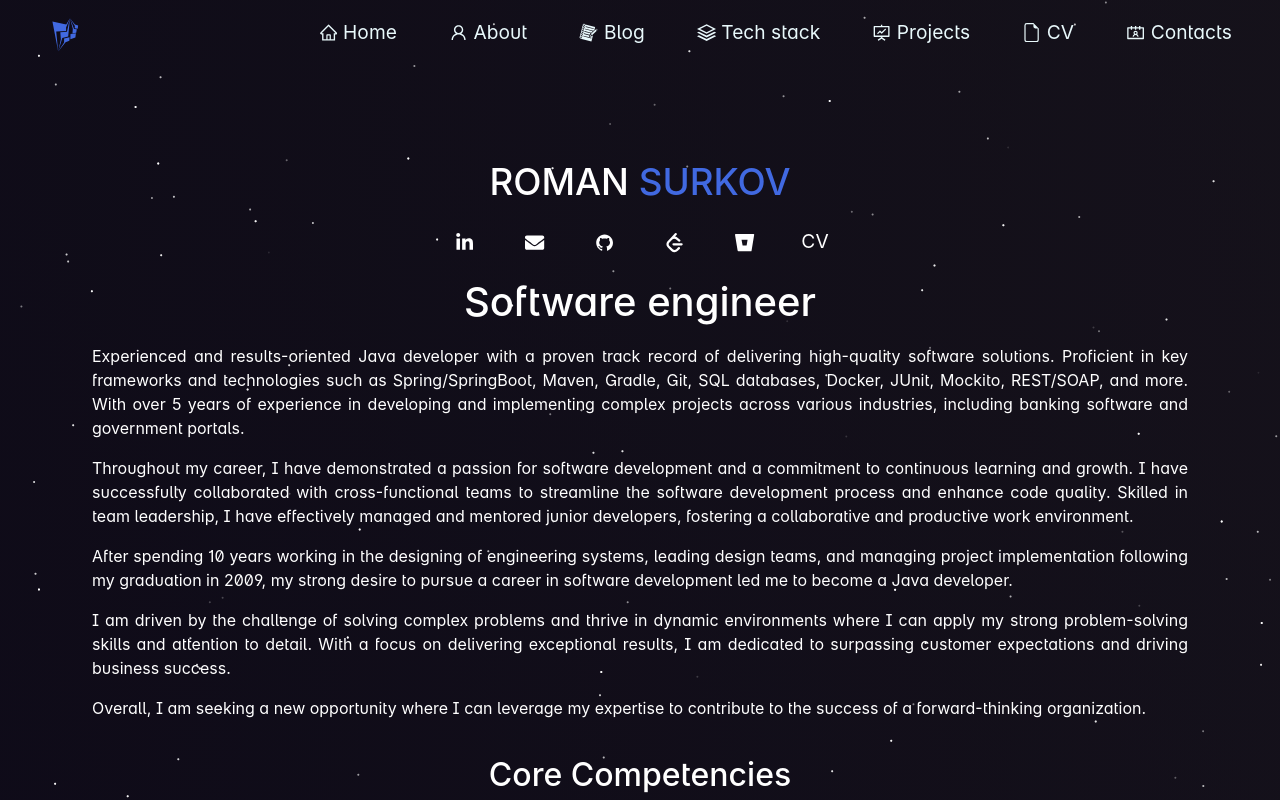
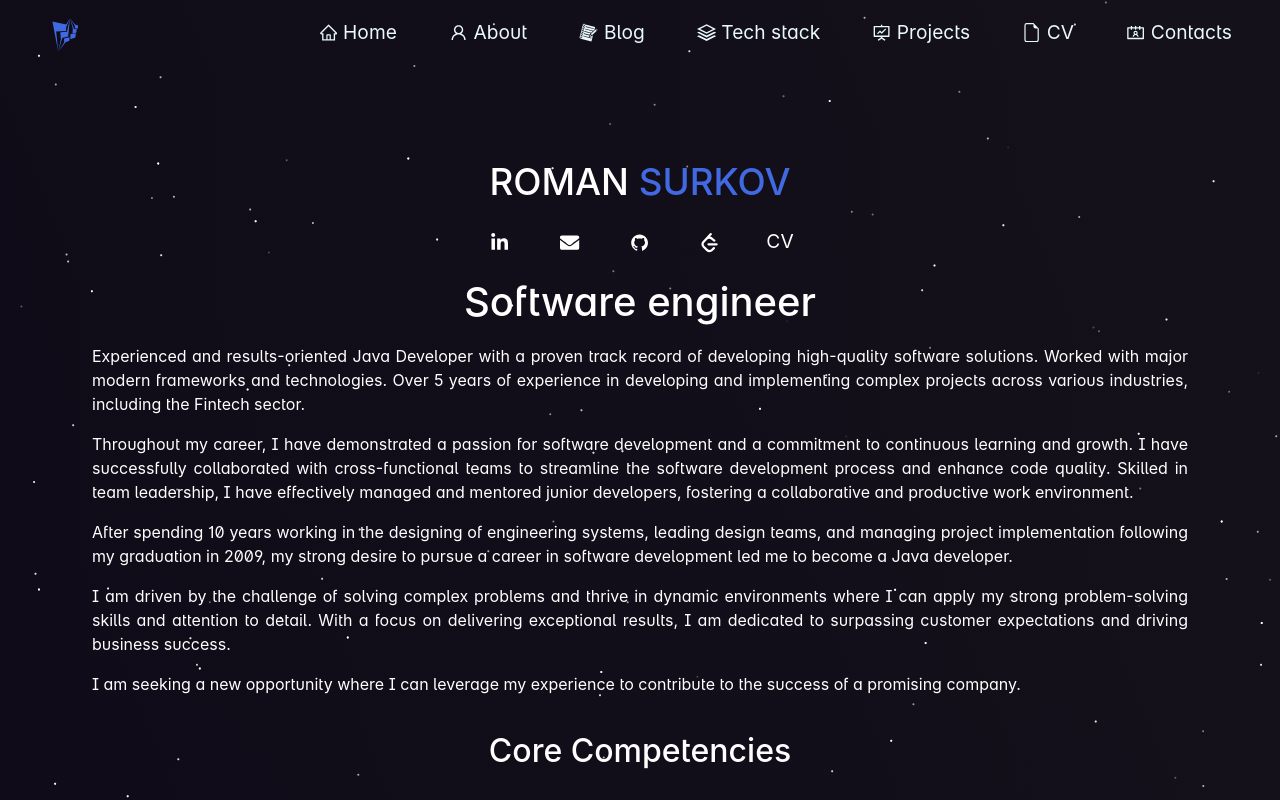
Before and after one commit to s-rb/portfolio-front, a React (Create React App) app: page /cv in a window 1280 px wide. Shown: the top 800 px of the page. Built offline with nearby package versions, Linux system fonts and the light colour scheme; a web font is replaced by a local one.

Commit message:
CV edited, removed bitbucket link (because it blocks all russians)

```diff
--- a/src/ExperienceData.js
+++ b/src/ExperienceData.js
@@ -6,6 +6,10 @@ export const Companies = {
     It_one: {
         name: 'It-one',
         url: 'https://it-one.ru'
+    },
+    AlfaBank: {
+        name: 'Alfa-Bank',
+        url: 'https://alfabank.ru'
     },
     Colvir: {
         name: 'Colvir Software Solutions',
@@ -39,37 +43,49 @@ export const Companies = {
 
 export const ExperienceData = [
     {
-        period: "10.2021 - now",
+        period: "12.2023 - now",
+        company: Companies.AlfaBank,
+        position: "Lead software engineer",
+        description: "- Developed various solutions for a project managing biometric data of clients and employees: collection, storage, processing, and integration with other Bank systems and government agencies.\n" +
+            "- Migrated all microservices to a modern technology stack.\n" +
+            "- Developed several parts of functionality within tight deadlines to comply with rapidly changing legislation, enabling the Bank to retain licenses for working with biometrics.\n" +
+            "- Significantly improved logging on the project, allowing the support team in the production environment to more effectively monitor and analyze events.\n" +
+            "- Officially performed the functions of the team Scrum Master, conducting all necessary meetings and ensuring the relevance of tasks and the backlog."
+    }, {
+        period: "10.2021 - 12.2023",
         company: Companies.It_one,
         position: "Senior software engineer",
-        description: "I developed banking software for one of the largest banks in the country. This included " +
+        description: "- I developed banking software for one of the largest banks in the country. This included " +
             "implementing a digital signature project for clients, which attracted new partners and tripled the number " +
-            "of issued loans. I also redirected loan applications from another lending direction, which resulted in an " +
-            "additional flow of loan applications. I performed several technical improvements that significantly reduced " +
+            "of issued loans.\n" +
+            "- I also redirected loan applications from another lending direction, which resulted in an " +
+            "additional flow of loan applications.\n" +
+            "- Performed several technical improvements that significantly reduced " +
             "production time, such as separating microservices from another team, increasing test coverage for existing " +
             "code, and making many modifications for the successful implementation of a new accelerated CI/CD process " +
             "and passing Quality Gates.\n" +
-            "I decomposed tasks, estimated labor costs jointly with the Product Owner, performed code reviews, " +
+            "- I decomposed tasks, estimated labor costs jointly with the Product Owner, performed code reviews, " +
             "supervised other developers, and planned and prepared software releases to production."
     }, {
         period: "09.2020 - 10.2021",
         company: Companies.Colvir,
         position: "Java developer",
-        description: "I took part in maintaining the company's main product, banking software, for various banks " +
-            "worldwide. Modernized it by migrating logic from database procedures to Java microservices. Developed a " +
-            "service for receiving multicast data from the stock exchange, in a multithreading mode from multiple " +
+        description: "- I took part in maintaining the company's main product, banking software, for various banks " +
+            "worldwide. Modernized it by migrating logic from database procedures to Java microservices.\n" +
+            "- Developed a service for receiving multicast data from the stock exchange, in a multithreading mode from multiple " +
             "channels, with the exclusion of duplicate messages, control of omissions, and the implementation of other " +
             "business logic. This allowed clients (banks) to provide an extended range of services"
     }, {
         period: "07.2020 - 09.2021",
         company: Companies.Codemark,
         position: "Programmer",
-        description: "Developed the backend for a sports federation portal and an application for working with the " +
-            "database of a government electoral system. Implemented full-text search (by vectors) in the PostgreSQL " +
-            "database. Created an approximate search by multiple parameters using the similarity function based on " +
+        description: "- Developed the backend for a sports federation portal and an application for working with the " +
+            "database of a government electoral system.\n" +
+            "- Implemented full-text search (by vectors) in the PostgreSQL database.\n" +
+            "- Created an approximate search by multiple parameters using the similarity function based on " +
             "trigrams in the database, with the ability to set arbitrary search accuracy. This simplified data entry " +
-            "by operators about users, user search, and error correction in a large amount of personal data. Additionally, " +
-            "I developed a functionality for mass creation of data records about clients based on uploaded data in text " +
+            "by operators about users, user search, and error correction in a large amount of personal data.\n" +
+            "- Additionally, I developed a functionality for mass creation of data records about clients based on uploaded data in text " +
             "format, after passing quality control that was also done by me"
     }
 ];
@@ -112,15 +128,15 @@ export const EngineeringExperienceData = [
         period: "07.2009 - 11.2019",
         company: `${Companies.Ey.name} / ${Companies.Nipi.name} / ${Companies.Rostelecom.name} / ${Companies.Sys.name} / ${Companies.Ets.name}`,
         position: "Chief project engineer / Lead design engineer / Contractor / Expert",
-        description: "Monitored construction work and equipment delivery for the industrial infrastructure of the Amur " +
+        description: "- Monitored construction work and equipment delivery for the industrial infrastructure of the Amur " +
             "Gas Processing Plant project as an expert.\n" +
-            "Performed control, monitoring, and technical supervision over the construction of the Blagoveschenskaya " +
+            "- Performed control, monitoring, and technical supervision over the construction of the Blagoveschenskaya " +
             "TPP reconstruction project as part of an audit. Analyzed payments for construction and equipment totaling " +
             "$100 million.\n" +
-            "Led a design team of 15 members as the chief project engineer to develop engineering system design " +
+            "- Led a design team of 15 members as the chief project engineer to develop engineering system design " +
             "documentation for the Bureyskaya HPP and the Nizhne-Bureyskaya HPP. Successfully completed over 20 " +
             "different substation and engineering system projects.\n" +
-            "Developed designs for 14 substations and 35-220 kV transmission lines for the construction of the Vostochny " +
+            "- Developed designs for 14 substations and 35-220 kV transmission lines for the construction of the Vostochny " +
             "Spaceport and the Nizhne-Bureyskaya HPP as a design engineer/lead designer and contractor."
     }
 ]
@@ -144,12 +160,11 @@ export const CoreCompetencies = [
     {name: 'SpringBoot'},
     {name: 'CamundaBPM'},
     {name: 'Bitbucket'},
-    {name: 'Maven'},
+    {name: 'Maven/Gradle'},
     {name: 'API'},
     {name: 'PostgreSQL'},
     {name: 'Kafka'},
     {name: 'Kibana'},
-    {name: 'Gradle'},
     {name: 'JUnit/Mockito'}
 ];
 
--- a/src/Summary.js
+++ b/src/Summary.js
@@ -1,11 +1,9 @@
 import React from "react";
 
 export const Summary = <>
-    <p>Experienced and results-oriented Java developer with a proven track record of delivering
-        high-quality software solutions. Proficient in key frameworks and technologies such as
-        Spring/SpringBoot, Maven, Gradle, Git, SQL databases, Docker, JUnit, Mockito, REST/SOAP,
-        and more. With over 5 years of experience in developing and implementing complex projects across
-        various industries, including banking software and government portals.
+    <p>Experienced and results-oriented Java Developer with a proven track record of developing high-quality software
+        solutions. Worked with major modern frameworks and technologies. Over 5 years of experience in developing and
+        implementing complex projects across various industries, including the Fintech sector.
     </p>
     <p>Throughout my career, I have demonstrated a passion for software development and a commitment to
         continuous learning and growth. I have successfully collaborated with cross-functional teams to
@@ -22,7 +20,5 @@ export const Summary = <>
         delivering exceptional results, I am dedicated to surpassing customer expectations and
         driving business success.
     </p>
-    <p>Overall, I am seeking a new opportunity where I can leverage my expertise to contribute to the
-        success of a forward-thinking organization.
-    </p>
+    <p>I am seeking a new opportunity where I can leverage my experience to contribute to the success of a promising company.</p>
 </>;
--- a/src/components/CV/Cv.module.css
+++ b/src/components/CV/Cv.module.css
@@ -66,7 +66,7 @@ a.cvContactsIcons {
     color: var(--text-color);
     list-style: none;
     display: grid;
-    grid-template-columns: 1fr 1fr 1fr 1fr 1fr;
+    grid-template-columns: 1fr 1fr 1fr 1fr 1fr 1fr;
     padding: 10px;
 }
 
--- a/src/components/Social/Social.js
+++ b/src/components/Social/Social.js
@@ -1,6 +1,6 @@
 import {FaEnvelope, FaLinkedinIn} from "react-icons/fa";
 import {AiFillGithub} from "react-icons/ai";
-import {SiBitbucket, SiLeetcode} from "react-icons/si";
+import {SiLeetcode} from "react-icons/si";
 import React from "react";
 import cvStyle from "../CV/Cv.module.css";
 
@@ -52,17 +52,6 @@ export const Social = (props) => {
                     <SiLeetcode/>
                 </a>
             </li>
-            <li className="social-icons" key={'s3'}>
-                <a
-                    href="https://bitbucket.org/surkovr/"
-                    target="_blank"
-                    rel="noreferrer"
-                    className={iconsClassName}
-                    key={'as3'}
-                >
-                    <SiBitbucket/>
-                </a>
-            </li>
             {props.iconsStyle && <li className="social-icons" key={'s4'}>
                 <a
                     href="/cv/Roman_Surkov_Cv.pdf"
```
Also changed, not shown: 1 other file (tests, documents, lock files or other folders).
